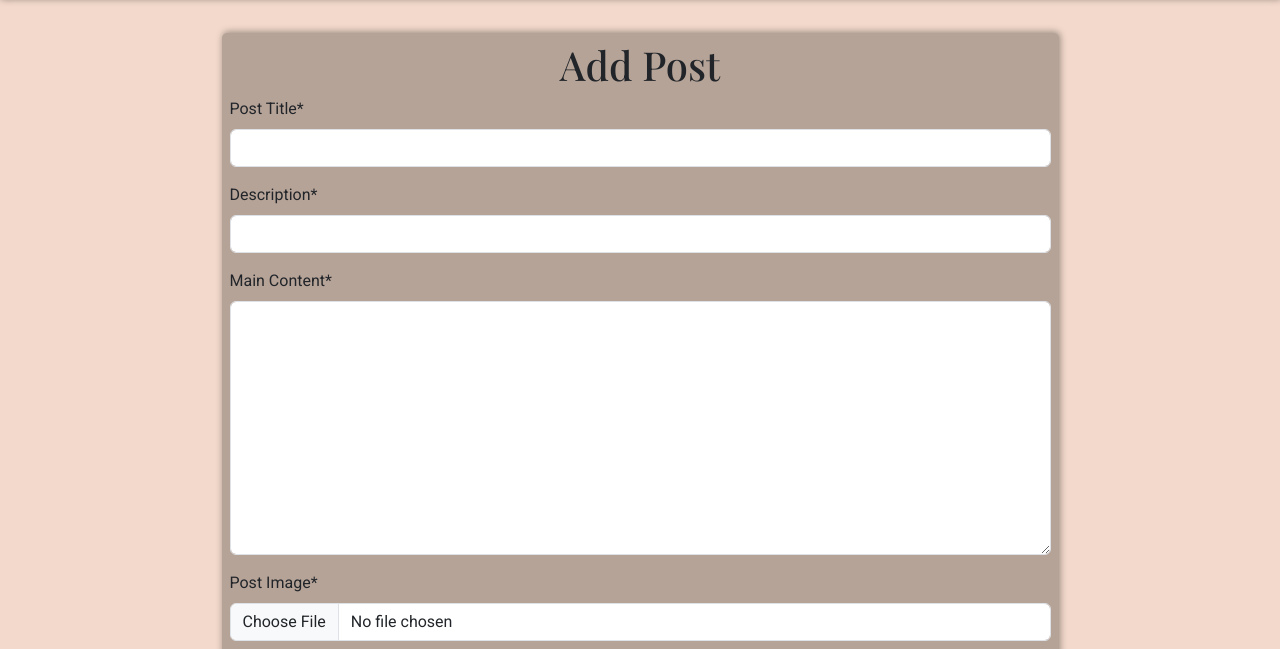
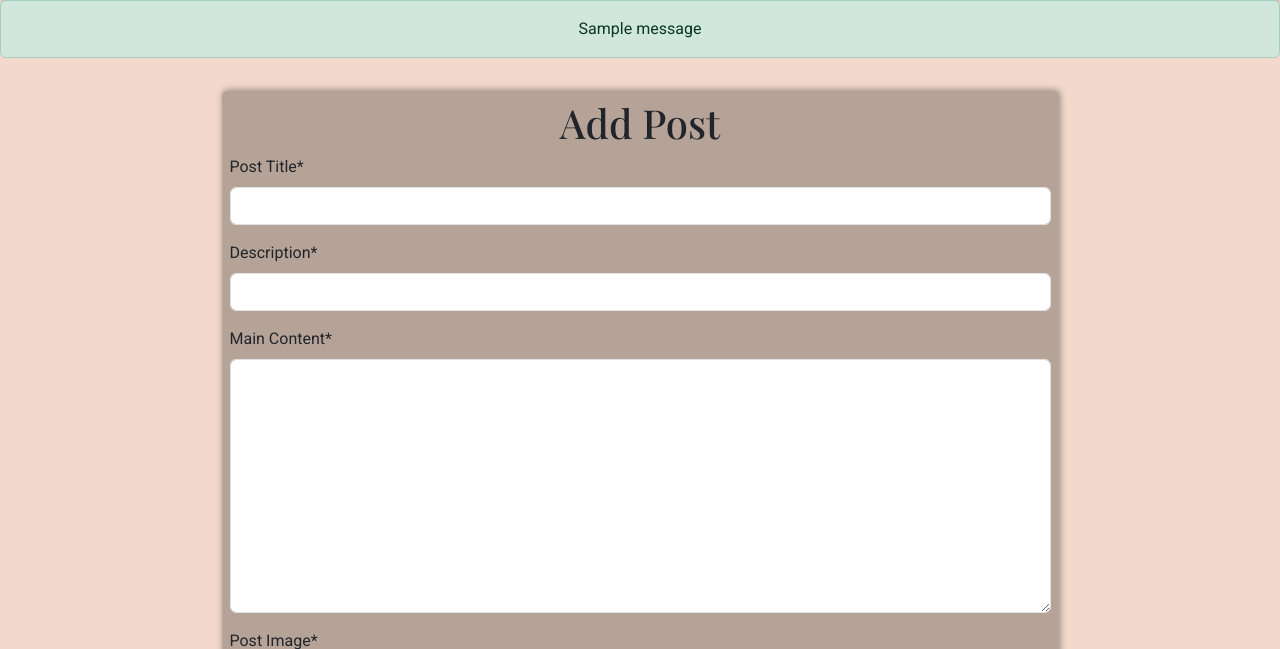
Before and after one commit to VL-ocean/coffee-choco-prj, a Django app: page /blog/add/ in a window 1280 px wide. Shown: the part 66-715 px from the top of the page. Run offline with Django 4.2, Linux system fonts and the light colour scheme; a user stored in the database is signed in; tables that the repository leaves empty hold one stand-in row (values such as "Sample post"); one stand-in notice (Sample message) is shown; some libraries are stand-ins or nearby versions; some web fonts are replaced.

Commit message:
Add messages for users

```diff
--- a/blog/views.py
+++ b/blog/views.py
@@ -8,6 +8,9 @@ from django.views.generic import (
     DeleteView,
     UpdateView,
 )
+
+from django.contrib import messages
+from django.contrib.messages.views import SuccessMessageMixin
 
 from django.contrib.auth.mixins import UserPassesTestMixin, LoginRequiredMixin
 
@@ -27,23 +30,24 @@ class Posts(ListView):
     context_object_name = "posts"
     paginate_by = 6
 
-    queryset = Post.objects.filter(
-        status=1, approved=True).order_by('-created_at')
+    queryset = Post.objects.filter(status=1, approved=True).order_by("-created_at")
 
     def get_queryset(self, **kwargs):
-        query = self.request.GET.get('q')
+        query = self.request.GET.get("q")
         if query:
             posts = self.model.objects.filter(
-                Q(title__contains=query) |
-                Q(description__contains=query) |
-                Q(content__contains=query) |
-                Q(category__contains=query) |
-                Q(type__contains=query),
+                Q(title__contains=query)
+                | Q(description__contains=query)
+                | Q(content__contains=query)
+                | Q(category__contains=query)
+                | Q(type__contains=query),
                 status=1,
-                approved=True
+                approved=True,
             )
         else:
-            posts = self.model.objects.filter(status=1, approved=True).order_by('-created_at')
+            posts = self.model.objects.filter(status=1, approved=True).order_by(
+                "-created_at"
+            )
         return posts
 
 
@@ -55,64 +59,75 @@ class PostDetail(DetailView):
     context_object_name = "post"
 
 
-class AddPost(LoginRequiredMixin, CreateView):
+class AddPost(LoginRequiredMixin, SuccessMessageMixin, CreateView):
     """Add post view"""
 
     template_name = "blog/add_post.html"
     model = Post
     form_class = PostForm
     success_url = "/blog/"
+    success_message = "The action performed successfully."
 
     def form_valid(self, form):
         form.instance.user = self.request.user
         return super(AddPost, self).form_valid(form)
 
 
-class EditPost(LoginRequiredMixin, UserPassesTestMixin, UpdateView):
+class EditPost(
+    LoginRequiredMixin, UserPassesTestMixin, SuccessMessageMixin, UpdateView
+):
     """Edit a post"""
 
     template_name = "blog/edit_post.html"
     model = Post
     form_class = PostForm
     success_url = "/blog/"
+    success_message = "The post updated successfully."
 
     def test_func(self):
         return self.request.user == self.get_object().user
 
 
-class DeletePost(LoginRequiredMixin, UserPassesTestMixin, DeleteView):
+class DeletePost(
+    LoginRequiredMixin, UserPassesTestMixin, SuccessMessageMixin, DeleteView
+):
     """Delete a post"""
 
     model = Post
     success_url = "/blog/"
+    success_message = "The post deleted successfully"
 
     def test_func(self):
         return self.request.user == self.get_object().user
 
 
-class AddComment(LoginRequiredMixin, DetailView):
+class AddComment(LoginRequiredMixin, SuccessMessageMixin, DetailView):
     """Add a comment"""
 
     def post(self, request, *args, **kwargs):
-        body = request.POST.get('body')
+        body = request.POST.get("body")
         user = request.user
-        post_id = request.POST.get('post_id')
+        post_id = request.POST.get("post_id")
         post = get_object_or_404(Post, id=post_id)
 
         comment_instance = Comment(body=body, user=user, post=post)
         comment_instance.save()
+        messages.success(request, "The comment created successfully!")
 
-        return redirect(f'/blog/{post_id}')
+        return redirect(f"/blog/{post_id}")
 
     def get(self, request, *args, **kwargs):
-        return redirect(f'/blog/{post_id}')
+        return redirect(f"/blog/{post_id}")
 
 
-class DeleteComment(LoginRequiredMixin, UserPassesTestMixin, DeleteView):
+class DeleteComment(
+    LoginRequiredMixin, UserPassesTestMixin, SuccessMessageMixin, DeleteView
+):
     """Delete a comment"""
 
     model = Comment
     success_url = "/blog/"
+    success_message = "The comment deleted successfully"
 
     def test_func(self):
         return self.request.user == self.get_object().user
--- a/static/js/script.js
+++ b/static/js/script.js
@@ -2,10 +2,8 @@
 document.addEventListener("DOMContentLoaded", () => {
     const intId = setInterval(() => {
         const popup = document.querySelector(".cke_notifications_area");
-        console.log("try");
         if (popup) {
             popup.style.display = "none";
-            console.log(popup);
             clearInterval(intId);
         }
     }, 100);
@@ -15,3 +13,15 @@ document.addEventListener("DOMContentLoaded", () => {
 // Tooltip
 const tooltipTriggerList = document.querySelectorAll('[data-bs-toggle="tooltip"]')
 const tooltipList = [...tooltipTriggerList].map(tooltipTriggerEl => new bootstrap.Tooltip(tooltipTriggerEl))
+
+
+// Hide messages after 5 seconds
+document.addEventListener("DOMContentLoaded", () => {
+    const waitingTime = setInterval(() => {
+        const message = document.querySelector(".message-box");
+        if (message) {
+            message.style.display = "none";
+            clearInterval(waitingTime)
+        }
+    }, 4000);
+});
--- a/templates/base.html
+++ b/templates/base.html
@@ -35,6 +35,14 @@
     {% include 'includes/header.html' %}
 
     <main>
+        {% if messages %}
+            {% for message in messages %}
+                <div class="alert alert-success text-center message-box" role="alert">
+                    <p class="mb-0">{{ message }}</p>
+                </div>
+            {% endfor %}
+        {% endif %}
+
         {% block content %}
         {% endblock %}
     </main>
```
Also changed, not shown: coffee_choco/settings.py (+9 -0 lines), profiles/views.py (+5 -2 lines).
